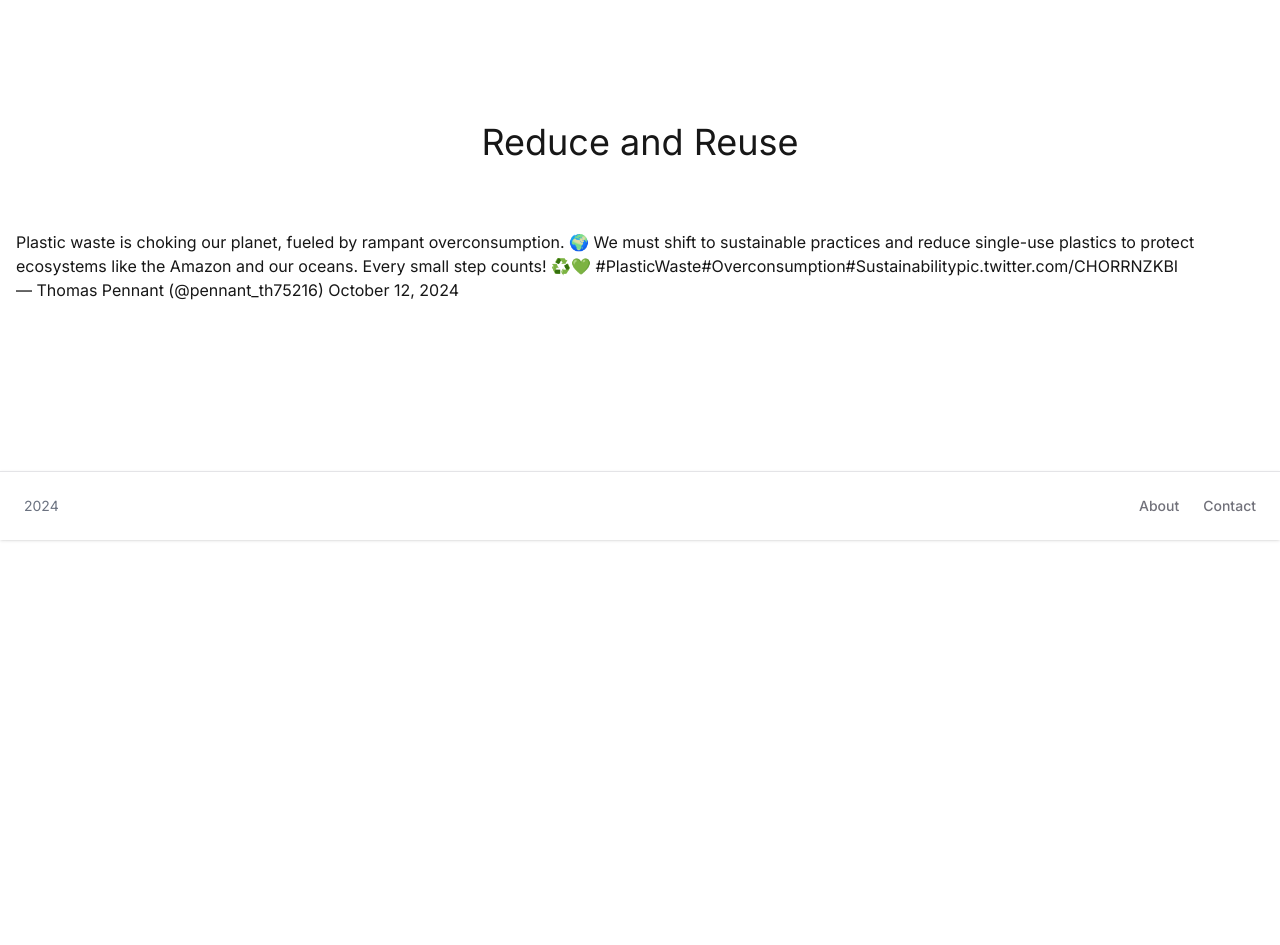
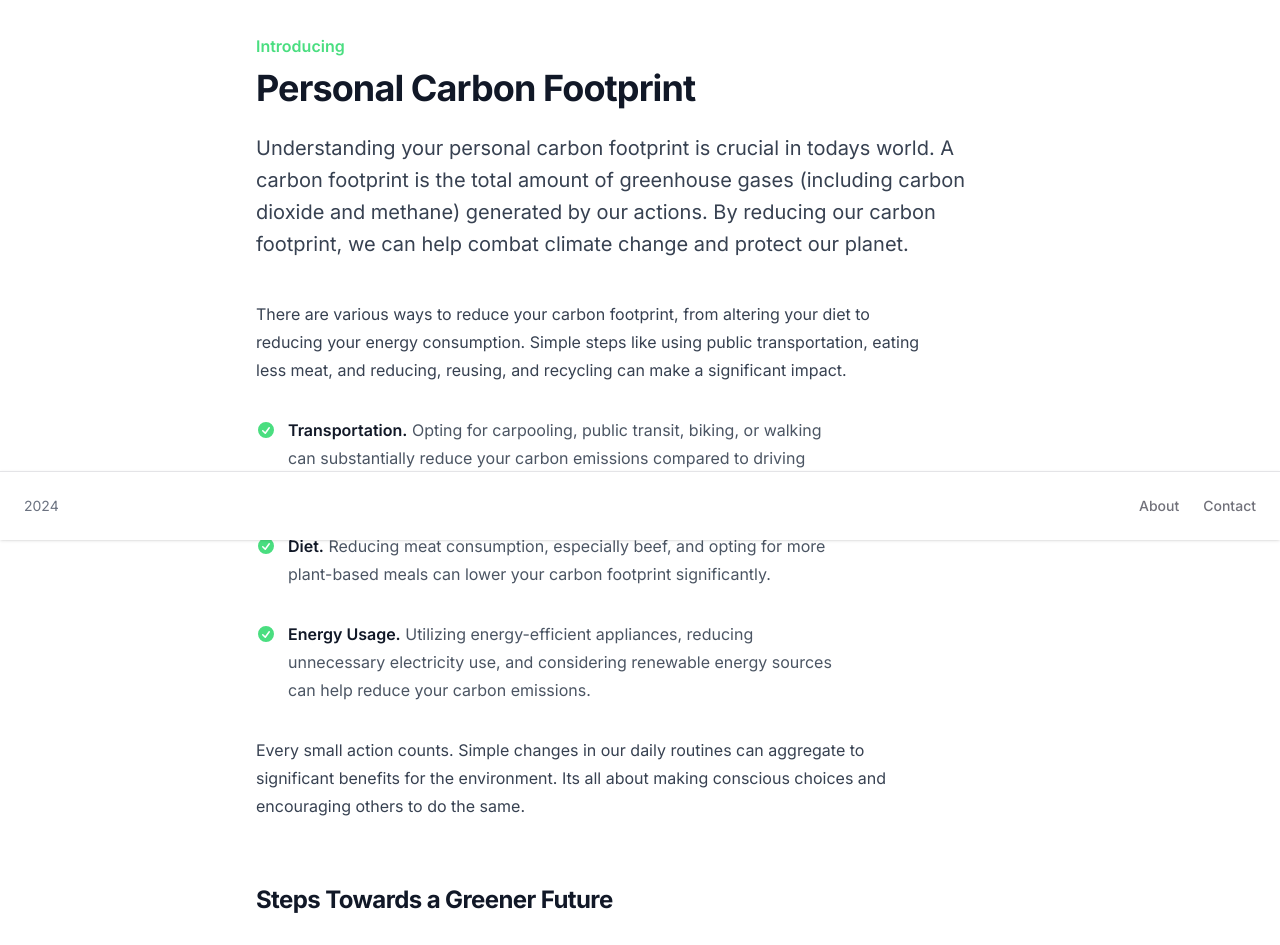
Before and after one commit to thomasx-0/ecopil0, a Next.js app: page / in a window 1280 px wide. Shown: the part 260-1205 px from the top of the page. Before the commit the page ends 800 px from the top, so only its background shows below. Built offline with nearby package versions, Linux system fonts and the light colour scheme.

Commit message:
Remove TwitterEmbed and integrate Content component
Replaced the TwitterEmbed component with a new Content component that provides detailed information about reducing personal carbon footprints. Updated dependencies to include Heroicons and ensure compatibility.

```diff
--- /dev/null
+++ b/app/components/content.tsx
@@ -0,0 +1,54 @@
+import { CheckCircleIcon } from '@heroicons/react/20/solid'
+
+export function Content() {
+  return (
+      <div className="bg-white px-6 py-32 lg:px-8">
+        <div className="mx-auto max-w-3xl text-base leading-7 text-gray-700">
+          <p className="text-base font-semibold leading-7 text-green-400">Introducing</p>
+          <h1 className="mt-2 text-3xl font-bold tracking-tight text-gray-900 sm:text-4xl">Personal Carbon Footprint</h1>
+          <p className="mt-6 text-xl leading-8">
+            Understanding your personal carbon footprint is crucial in todays world. A carbon footprint is the total amount of greenhouse gases (including carbon dioxide and methane) generated by our actions. By reducing our carbon footprint, we can help combat climate change and protect our planet.
+          </p>
+          <div className="mt-10 max-w-2xl">
+            <p>
+              There are various ways to reduce your carbon footprint, from altering your diet to reducing your energy consumption. Simple steps like using public transportation, eating less meat, and reducing, reusing, and recycling can make a significant impact.
+            </p>
+            <ul role="list" className="mt-8 max-w-xl space-y-8 text-gray-600">
+              <li className="flex gap-x-3">
+                <CheckCircleIcon aria-hidden="true" className="mt-1 h-5 w-5 flex-none text-green-400" />
+                <span>
+                <strong className="font-semibold text-gray-900">Transportation.</strong> Opting for carpooling, public transit, biking, or walking can substantially reduce your carbon emissions compared to driving alone.
+              </span>
+              </li>
+              <li className="flex gap-x-3">
+                <CheckCircleIcon aria-hidden="true" className="mt-1 h-5 w-5 flex-none text-green-400" />
+                <span>
+                <strong className="font-semibold text-gray-900">Diet.</strong> Reducing meat consumption, especially beef, and opting for more plant-based meals can lower your carbon footprint significantly.
+              </span>
+              </li>
+              <li className="flex gap-x-3">
+                <CheckCircleIcon aria-hidden="true" className="mt-1 h-5 w-5 flex-none text-green-400" />
+                <span>
+                <strong className="font-semibold text-gray-900">Energy Usage.</strong> Utilizing energy-efficient appliances, reducing unnecessary electricity use, and considering renewable energy sources can help reduce your carbon emissions.
+              </span>
+              </li>
+            </ul>
+            <p className="mt-8">
+              Every small action counts. Simple changes in our daily routines can aggregate to significant benefits for the environment. Its all about making conscious choices and encouraging others to do the same.
+            </p>
+            <h2 className="mt-16 text-2xl font-bold tracking-tight text-gray-900">Steps Towards a Greener Future</h2>
+            <p className="mt-6">
+              Education and awareness are key. Understanding the impact of our actions on the environment and taking steps to reduce our carbon footprint can help pave the way to a sustainable future. Start small, stay committed, and together we can make a big difference.
+            </p>
+            <figure className="mt-10 border-l border-green-400 pl-9">
+              <blockquote className="font-semibold text-gray-900">
+                <p>
+                  “Sustainable practices are not just beneficial for the environment; they also foster a healthier lifestyle and community. By making greener choices, we contribute to a better world for ourselves and future generations.”
+                </p>
+              </blockquote>
+            </figure>
+          </div>
+        </div>
+      </div>
+  )
+}
--- a/app/components/xpost.tsx
+++ /dev/null
@@ -1,48 +0,0 @@
-import React, {useEffect, useState} from 'react';
-
-export const TwitterEmbed: React.FC = () => {
-    const [theme, setTheme] = useState<'light' | 'dark' | null>(null);
-
-    useEffect(() => {
-        if (typeof window !== 'undefined' && window.matchMedia) {
-            const mediaQuery = window.matchMedia('(prefers-color-scheme: dark)');
-            const handleChange = () => {
-                setTheme(mediaQuery.matches ? 'dark' : 'light');
-            };
-
-            setTheme(mediaQuery.matches ? 'dark' : 'light');
-            mediaQuery.addEventListener('change', handleChange);
-
-            return () => {
-                mediaQuery.removeEventListener('change', handleChange);
-            };
-        }
-    }, []);
-
-    // Before the theme is set, do not render the blockquote
-    if (theme === null) {
-        return null;
-    }
-
-    return (
-        <>
-            <blockquote className="twitter-tweet"><p lang="en" dir="ltr">Plastic waste is choking our planet, fueled by
-                rampant
-                overconsumption. 🌍 We must shift to sustainable practices and reduce single-use plastics to protect
-                ecosystems like
-                the Amazon and our oceans. Every small step counts! ♻️💚 <a
-                    href="https://twitter.com/hashtag/PlasticWaste?src=hash&amp;ref_src=twsrc%5Etfw">#PlasticWaste</a>
-                <a
-                    href="https://twitter.com/hashtag/Overconsumption?src=hash&amp;ref_src=twsrc%5Etfw">#Overconsumption</a>
-                <a
-                    href="https://twitter.com/hashtag/Sustainability?src=hash&amp;ref_src=twsrc%5Etfw">#Sustainability</a>
-                <a
-                    href="https://t.co/CHORRNZKBI">pic.twitter.com/CHORRNZKBI</a></p>&mdash; Thomas Pennant
-                (@pennant_th75216) <a
-                    href="https://twitter.com/pennant_th75216/status/1845123143955849327?ref_src=twsrc%5Etfw">October
-                    12, 2024</a>
-            </blockquote>
-            <script async src="https://platform.twitter.com/widgets.js" charSet="utf-8"></script>
-        </>
-    );
-};
--- a/app/page.tsx
+++ b/app/page.tsx
@@ -1,20 +1,18 @@
 "use client"
 import React from "react"
 import {Footer} from "./components/footer";
-import { Navbar } from "./components/nav";
-import { TwitterEmbed } from "./components/xpost";
+import {Navbar} from "./components/nav";
+import {Content} from "./components/content";
+import {Fadein} from "./components/fadein";
 
 export default function Home() {
 
     return (
         <main className="flex flex-col items-center justify-center min-h-screen py-8 px-2 sm:px-4 lg:px-6p-20 gap-7 text-base font-[family-name:var(--font-geist-sans)]">
             <Navbar/>
-            <div className={"flex flex-col sm:flex-col md:flex-col lg:flex-row justify-center items-center p-10 gap-7 text-4xl"}>
-                <h1> Reduce and Reuse </h1>
-            </div>
-                <div className="flex flex-col sm:flex-col md:flex-col lg:flex-row justify-center items-center gap-7">
-                    <TwitterEmbed/>
-                </div>
+            <Fadein>
+               <Content />
+            </Fadein>
             <div className="flex flex-col sm:flex-col md:flex-col lg:flex-row justify-center items-center gap-7">
                <Footer/>
             </div>
--- a/package.json
+++ b/package.json
@@ -9,10 +9,12 @@
     "lint": "next lint"
   },
   "dependencies": {
+    "@heroicons/react": "^2.1.5",
     "@prisma/client": "^5.3.1",
     "@vercel/speed-insights": "^1.0.12",
     "chart.js": "^4.4.4",
     "framer-motion": "^11.11.9",
+    "heroicons": "^2.1.5",
     "mongodb": "^6.9.0",
     "next": "^14.2.12",
     "next-auth": "^4.24.8",
```
Also changed, not shown: 2 other files (tests, documents, lock files or other folders).
